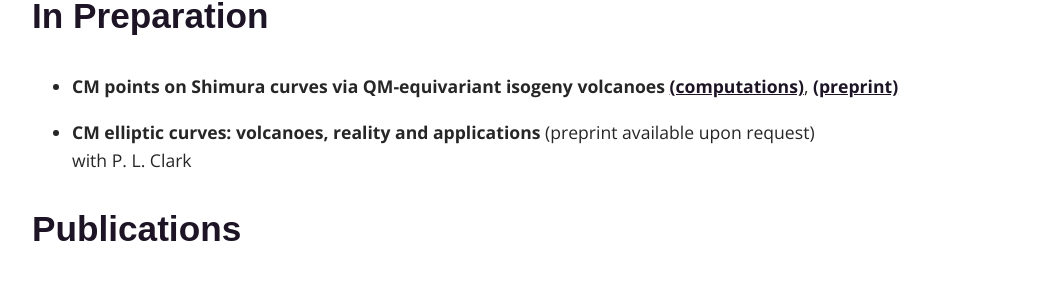
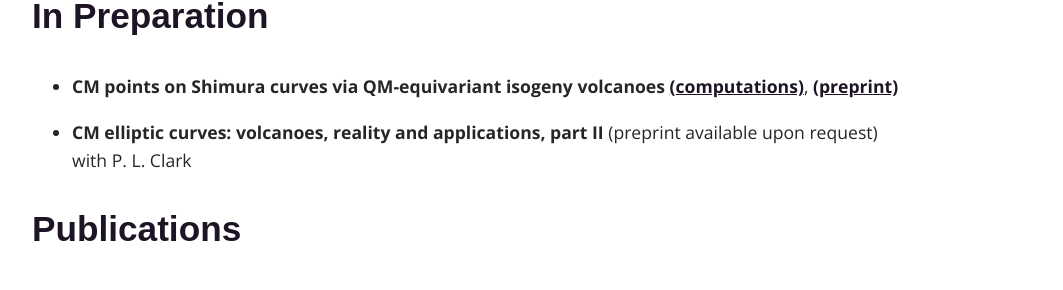
Before and after one commit to fsaia/site, a Jekyll site: the page built from _pages/02_research.md, in a window 1280 px wide and 900 px high, scrolled down 406 px. Shown: the part 140-430 px from the top of the window, without its empty margins (158-1221 px from the left). Built offline with Jekyll 4.4.1, drawn with Linux system fonts in a browser that asks for light colours; some web fonts are replaced; some of the changed text lies outside the part shown.

Commit message:
Add files via upload

```diff
--- a/_pages/02_research.md
+++ b/_pages/02_research.md
@@ -19,7 +19,7 @@ My research interests lie in number theory and arithmetic geometry. In particula
 
 * **CM points on Shimura curves via QM-equivariant isogeny volcanoes** [(computations)](https://github.com/fsaia/CM-Points-Shimura-Curves), [(preprint)](https://drive.google.com/file/d/1SCCfv7RPSytYqSZghVFkspes5Zo7qask/view?usp=sharing)
 
-* **CM elliptic curves: volcanoes, reality and applications** (preprint available upon request)
+* **CM elliptic curves: volcanoes, reality and applications, part II** (preprint available upon request)
 	with P. L. Clark
 
 ## Publications
```
Also changed, not shown: other parts of _pages/02_research.md (+4 -0 lines), _pages/01_home.md (+7 -1 lines).
